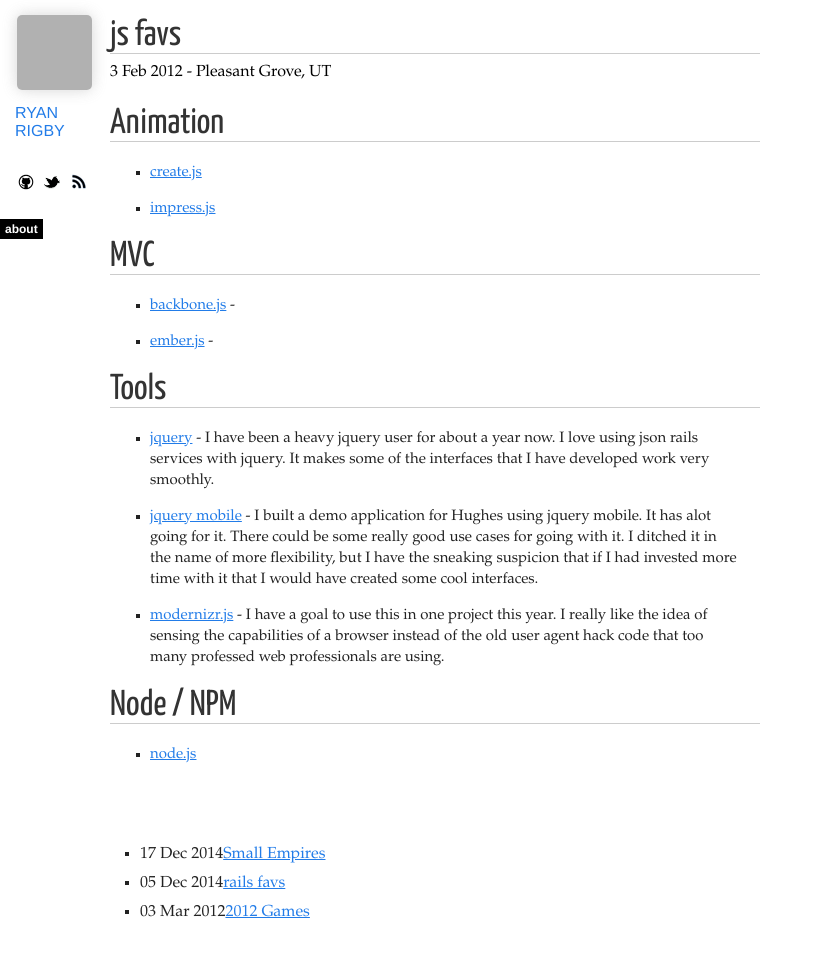
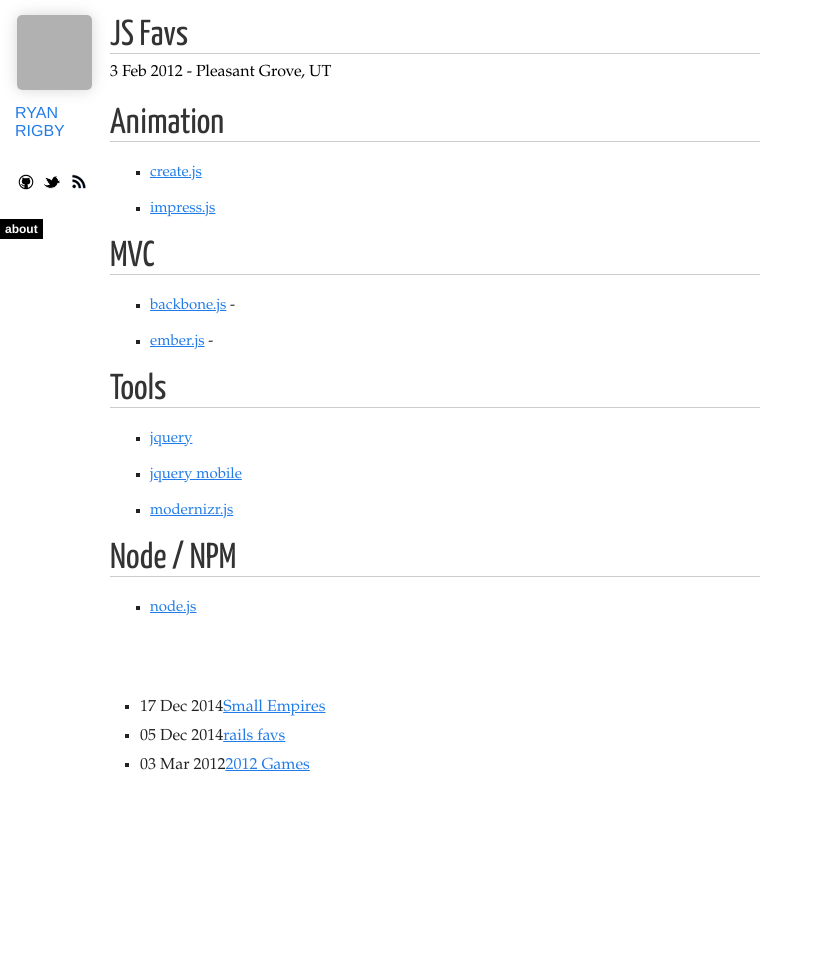
Before and after one commit to rbrigby/frontpage, a Jekyll site: the page built from _posts/2012-03-03-javascript-tools.md, in a window 1280 px wide. Shown: the whole page, without its empty margins (0-823 px from the left). Built offline with Jekyll 4.4.1, drawn with Linux system fonts in a browser that asks for light colours; nearby versions of some CDN libraries; Markdown is read by kramdown in place of the engine named in the settings; after the commit the page ends 900 px from its top, so only the background shows below that; grey boxes are pictures that could not be loaded.

Commit message:
Update 2012-03-03-javascript-tools.md

```diff
--- a/_posts/2012-03-03-javascript-tools.md
+++ b/_posts/2012-03-03-javascript-tools.md
@@ -1,6 +1,6 @@
 ---
 layout: post
-title: js favs
+title: JS Favs
 ---
 
 {{ page.title }}
@@ -21,10 +21,9 @@
 
 Tools
 ==========
-* [jquery](http://jquery.com/) - I have been a heavy jquery user for about a year now.  I love using json rails services with jquery.  It makes some of the interfaces that I have developed work very smoothly.
-* [jquery mobile](http://jquerymobile.com/) - I built a demo application for Hughes using jquery mobile.  It has alot going for it.  There could be some really good use cases for going with it.  I ditched it in the name of more flexibility, but I have the sneaking suspicion that if I had invested more time with it that I would have created some cool interfaces.
-* [modernizr.js](http://www.modernizr.com/) - I have a goal to use this in one project this year.  I really like the idea of sensing the capabilities of a browser instead of the old user agent hack code that too many professed web professionals are using.
-
+* [jquery](http://jquery.com/)
+* [jquery mobile](http://jquerymobile.com/)
+* [modernizr.js](http://www.modernizr.com/)
 
 Node / NPM
 ===========
```
